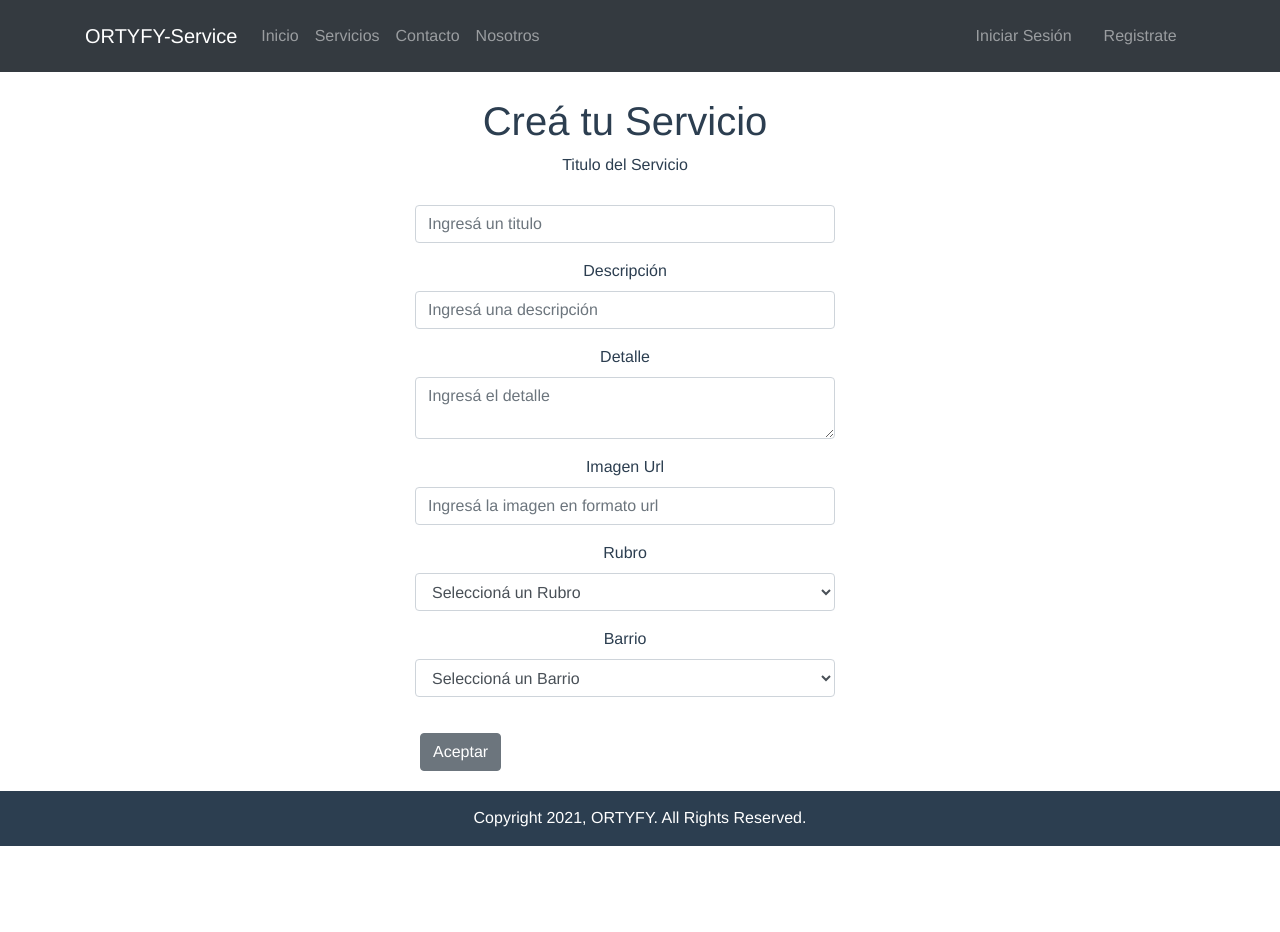
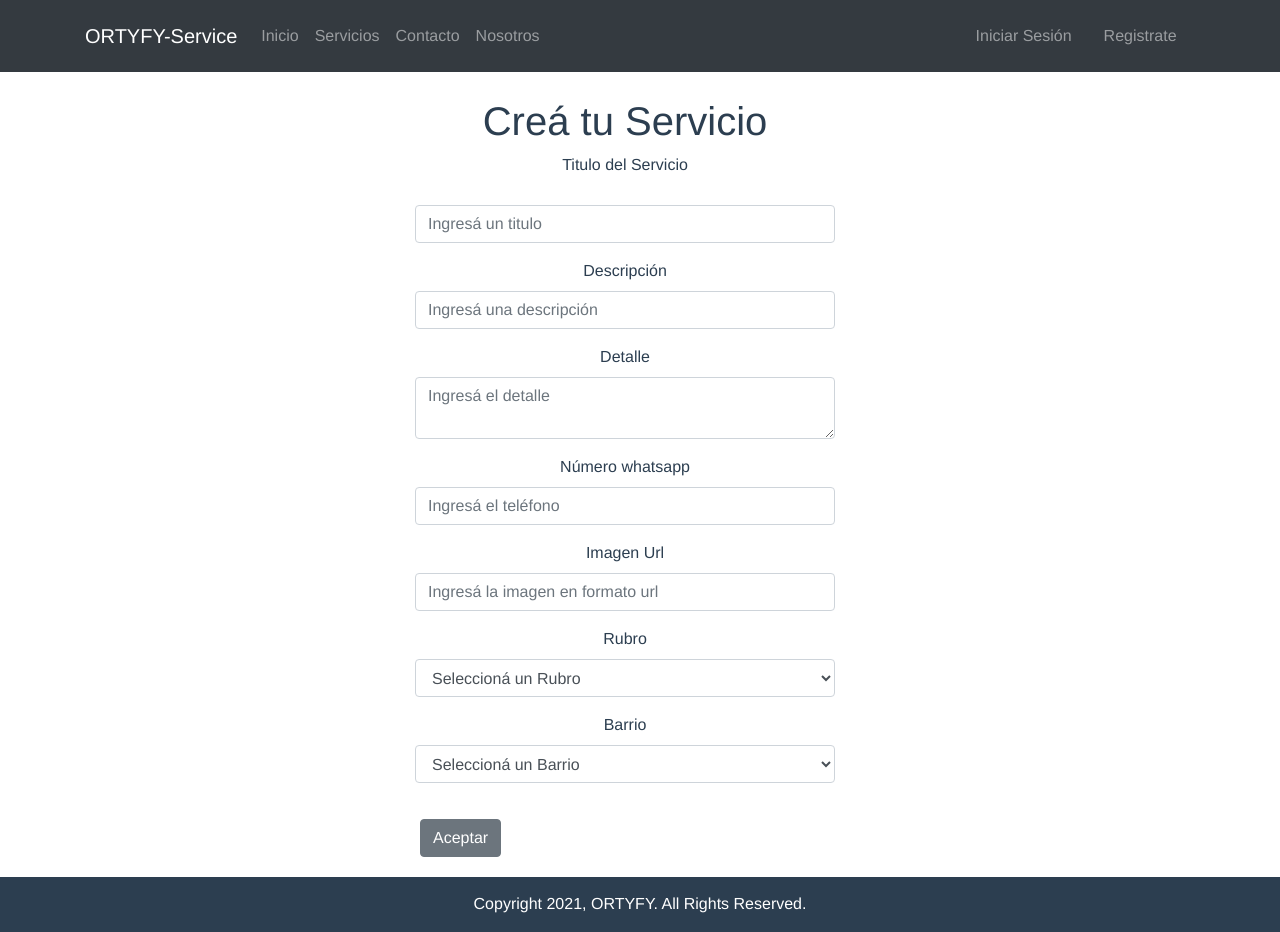
Before and after one commit to briansaban1/TP_NT2, a Vue app: page /crearservicio in a window 1280 px wide. Before the commit the page ends 846 px from the top, so only its background shows below. Built offline with nearby package versions, Linux system fonts and the light colour scheme.

Commit message:
se agrega campo teléfono

```diff
--- a/src/views/CrearServicio.vue
+++ b/src/views/CrearServicio.vue
@@ -29,10 +29,21 @@
           <div class="form-group">
             <label for="message">Detalle</label>
             <textarea
+            type="text"
               class="form-control"
               id="detalle"
               v-model="detalle"
               placeholder="Ingresá el detalle"
+            />
+          </div>
+        <div class="form-group">
+            <label for="message">Número whatsapp</label>
+            <input
+              type="number"
+              class="form-control"
+              id="number"
+              v-model="telefono"
+              placeholder="Ingresá el teléfono"
             />
           </div>
           <div class="form-group">
@@ -142,6 +153,7 @@ export default {
       rubro: "",
       image: "",
       barrio: "",
+      telefono: "",
       msg: false,
     };
   },
@@ -165,7 +177,8 @@ export default {
             rubro: this.rubro,
             img: this.image,
             barrio: this.barrio,
-            usuario: this.usuario.user
+            telefono: this.telefono,
+            usuario: this.usuario.user,
           }
         );
         console.log("TEST RESULT ",result);
```
